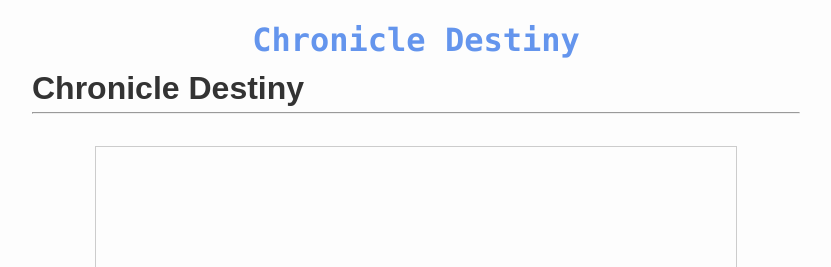
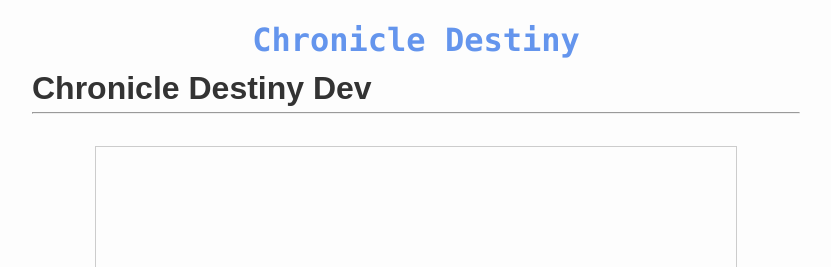
Before and after one commit to zBuLe/Chronicle-Destiny, a Jekyll site: the page built from index.md, in a window 1280 px wide. Shown: the top 267 px of the page, without its empty margins (224-1055 px from the left). Built offline with Jekyll 4.4.1, drawn with Linux system fonts in a browser that asks for light colours; nearby versions of some CDN libraries; our own code applies the rules of GitHub Pages for plain Markdown files; a script that is not in the unit is left out.

Commit message:
Update index.md

```diff
--- a/index.md
+++ b/index.md
@@ -2,7 +2,7 @@
 title: Chronicle Destiny
 ---
 
-# Chronicle Destiny
+# Chronicle Destiny Dev
 
 ---
 
```
